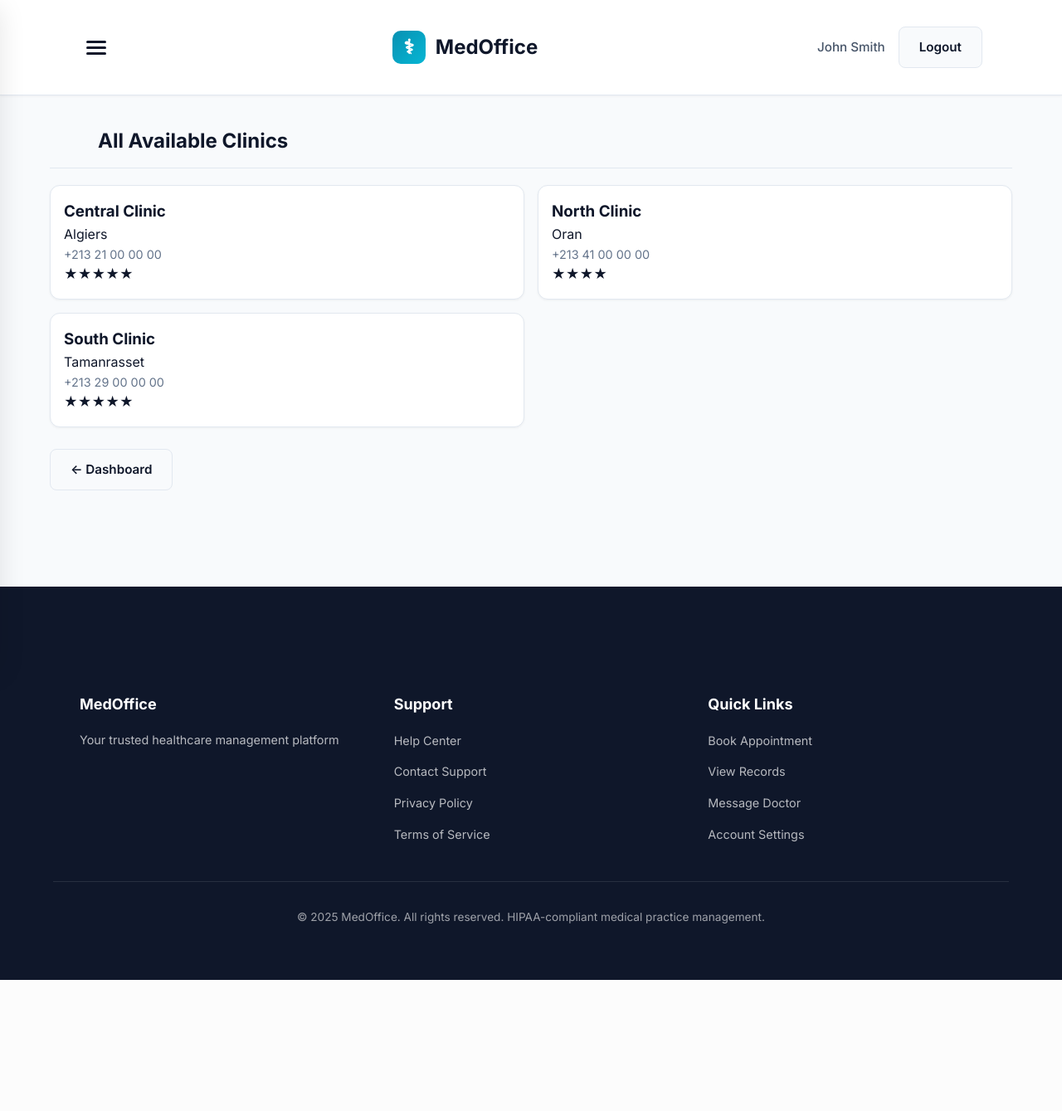
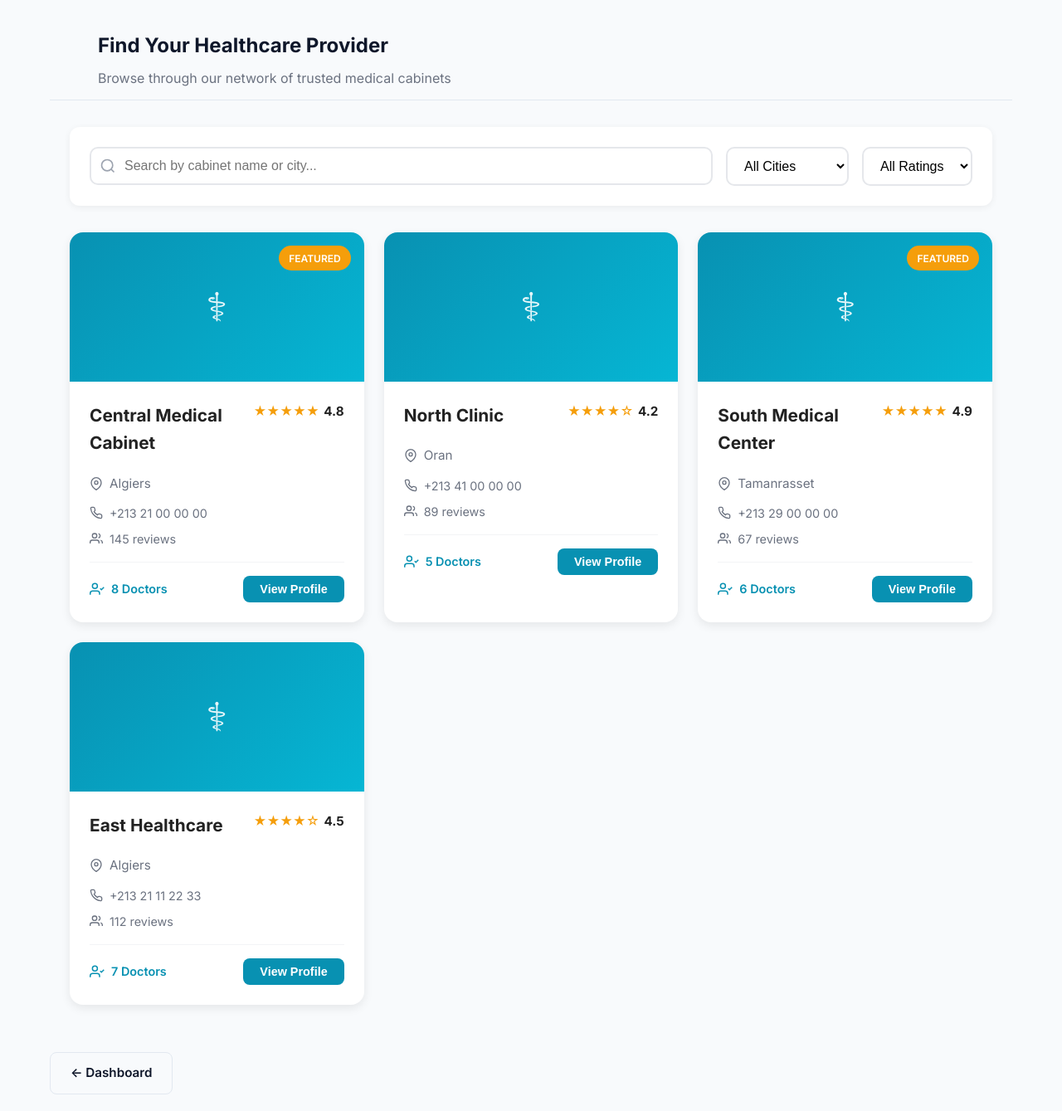
Before and after one commit to badisso22/MedOffice, a PHP site: page /Patient/about_cabinet.php in a window 1280 px wide. Shown: the whole page at 83% size. Before the commit the page ends 1181 px from the top, so only its background shows below. Run offline with PHP 8.4, Linux system fonts and the light colour scheme.

Commit message:
updated about_cabinet.php
changed the structure and made it more visually appealing

```diff
--- /dev/null
+++ b/CSS/cabinet_list.css
@@ -0,0 +1,229 @@
+.cabinets-container {
+    max-width: 1200px;
+    margin: 2rem auto;
+    padding: 0 1.5rem;
+}
+
+.search-filter-bar {
+    background: #fff;
+    padding: 1.5rem;
+    border-radius: 12px;
+    box-shadow: 0 2px 8px rgba(0,0,0,0.06);
+    margin-bottom: 2rem;
+    display: flex;
+    gap: 1rem;
+    flex-wrap: wrap;
+    align-items: center;
+}
+
+.search-box {
+    flex: 1;
+    min-width: 250px;
+    position: relative;
+}
+
+.search-box input {
+    width: 100%;
+    padding: 0.75rem 1rem 0.75rem 2.5rem;
+    border: 2px solid #e5e7eb;
+    border-radius: 10px;
+    font-size: 1rem;
+    transition: all 0.3s;
+}
+
+.search-box input:focus {
+    outline: none;
+    border-color: #0891b2;
+    box-shadow: 0 0 0 3px rgba(8, 145, 178, 0.1);
+}
+
+.search-icon {
+    position: absolute;
+    left: 0.75rem;
+    top: 50%;
+    transform: translateY(-50%);
+    color: #9ca3af;
+}
+
+.filter-select {
+    padding: 0.75rem 1rem;
+    border: 2px solid #e5e7eb;
+    border-radius: 10px;
+    font-size: 1rem;
+    background: #fff;
+    cursor: pointer;
+    transition: all 0.3s;
+}
+
+.filter-select:focus {
+    outline: none;
+    border-color: #0891b2;
+}
+
+.cabinets-grid {
+    display: grid;
+    grid-template-columns: repeat(auto-fill, minmax(320px, 1fr));
+    gap: 1.5rem;
+    margin-bottom: 2rem;
+}
+
+.cabinet-card {
+    background: #fff;
+    border-radius: 16px;
+    overflow: hidden;
+    box-shadow: 0 4px 12px rgba(0,0,0,0.08);
+    transition: all 0.3s ease;
+    cursor: pointer;
+    text-decoration: none;
+    color: inherit;
+    display: block;
+}
+
+.cabinet-card:hover {
+    transform: translateY(-8px);
+    box-shadow: 0 12px 32px rgba(8, 145, 178, 0.2);
+}
+
+.cabinet-image {
+    height: 180px;
+    background: linear-gradient(135deg, #0891b2 0%, #06b6d4 100%);
+    display: flex;
+    align-items: center;
+    justify-content: center;
+    font-size: 3rem;
+    color: rgba(255,255,255,0.9);
+    position: relative;
+}
+
+.featured-badge {
+    position: absolute;
+    top: 1rem;
+    right: 1rem;
+    background: #f59e0b;
+    color: #fff;
+    padding: 0.35rem 0.75rem;
+    border-radius: 20px;
+    font-size: 0.75rem;
+    font-weight: 600;
+    text-transform: uppercase;
+}
+
+.cabinet-content {
+    padding: 1.5rem;
+}
+
+.cabinet-header-row {
+    display: flex;
+    justify-content: space-between;
+    align-items: start;
+    margin-bottom: 0.75rem;
+}
+
+.cabinet-card h3 {
+    font-size: 1.3rem;
+    color: #222;
+    margin: 0 0 0.5rem 0;
+    font-weight: 700;
+}
+
+.cabinet-rating {
+    display: flex;
+    align-items: center;
+    gap: 0.35rem;
+    white-space: nowrap;
+}
+
+.rating-stars {
+    color: #f59e0b;
+    font-size: 0.95rem;
+}
+
+.rating-value {
+    font-weight: 700;
+    color: #222;
+    font-size: 0.95rem;
+}
+
+.cabinet-location {
+    display: flex;
+    align-items: center;
+    gap: 0.5rem;
+    color: #6b7280;
+    font-size: 0.95rem;
+    margin-bottom: 0.75rem;
+}
+
+.cabinet-location svg {
+    flex-shrink: 0;
+}
+
+.cabinet-info-row {
+    display: flex;
+    align-items: center;
+    gap: 0.5rem;
+    color: #6b7280;
+    font-size: 0.9rem;
+    margin-bottom: 0.5rem;
+}
+
+.cabinet-footer {
+    display: flex;
+    justify-content: space-between;
+    align-items: center;
+    padding-top: 1rem;
+    border-top: 1px solid #f3f4f6;
+    margin-top: 1rem;
+}
+
+.doctors-count {
+    display: flex;
+    align-items: center;
+    gap: 0.5rem;
+    color: #0891b2;
+    font-weight: 600;
+    font-size: 0.9rem;
+}
+
+.view-profile-btn {
+    background: #0891b2;
+    color: #fff;
+    padding: 0.5rem 1.25rem;
+    border-radius: 8px;
+    font-size: 0.9rem;
+    font-weight: 600;
+    border: none;
+    cursor: pointer;
+    transition: all 0.3s;
+}
+
+.view-profile-btn:hover {
+    background: #0e7490;
+    transform: scale(1.05);
+}
+
+.empty-state {
+    text-align: center;
+    padding: 3rem 1rem;
+    color: #9ca3af;
+}
+
+.empty-state svg {
+    width: 80px;
+    height: 80px;
+    margin-bottom: 1rem;
+    opacity: 0.5;
+}
+
+@media (max-width: 768px) {
+    .cabinets-grid {
+    grid-template-columns: 1fr;
+    }
+
+    .search-filter-bar {
+    flex-direction: column;
+    }
+
+    .search-box {
+    width: 100%;
+    }
+}
--- a/Patient/about_cabinet.php
+++ b/Patient/about_cabinet.php
@@ -7,158 +7,206 @@
   <link rel="stylesheet" href="../CSS/general.css">
   <link rel="stylesheet" href="../CSS/dashboard.css">
   <link rel="stylesheet" href="../CSS/patient.css">
+  <link rel="stylesheet" href="../CSS/cabinet_list.css">
 </head>
 <body>
-<nav>
-        <div class="nav-container">
-            <button class="drawer-toggle" onclick="toggleDrawer()">
-                <span></span>
-                <span></span>
-                <span></span>
-            </button>
-            <a href="#" class="logo">
-                <div class="logo-icon">⚕</div>
-                MedOffice
-            </a>
-            <div class="nav-cta">
-                <span class="user-name">John Smith</span>
-                <a href="logout.php" class="btn btn-secondary">Logout</a>
-            </div>
+
+  <main class="layout">
+    <section class="page-title">
+      <h1>Find Your Healthcare Provider</h1>
+      <p style="color: #6b7280; margin-top: 0.5rem; font-size: 1rem;">Browse through our network of trusted medical cabinets</p>
+    </section>
+    <div class="cabinets-container">
+      <div class="search-filter-bar">
+        <div class="search-box">
+          <svg class="search-icon" width="20" height="20" viewBox="0 0 24 24" fill="none" stroke="currentColor" stroke-width="2">
+            <circle cx="11" cy="11" r="8"></circle>
+            <path d="m21 21-4.35-4.35"></path>
+          </svg>
+          <input type="text" id="searchInput" placeholder="Search by cabinet name or city..." onkeyup="filterCabinets()">
         </div>
-    </nav>
-<div class="drawer" id="drawer">
-        <div class="drawer-header">
-            <div class="logo">
-                <div class="logo-icon">⚕</div>
-                MedOffice
-            </div>
-            <button class="drawer-close" onclick="toggleDrawer()">&times;</button>
-        </div>
-        <ul class="drawer-menu">
-            <li><a href="dashboard_p.php" class="active">
-                <svg viewBox="0 0 24 24"><rect x="3" y="3" width="7" height="7"></rect><rect x="14" y="3" width="7" height="7"></rect><rect x="14" y="14" width="7" height="7"></rect><rect x="3" y="14" width="7" height="7"></rect></svg>
-                Dashboard
-            </a></li>
-            <li><a href="profileP.php">
-                <svg viewBox="0 0 24 24"><path d="M20 21v-2a4 4 0 0 0-4-4H8a4 4 0 0 0-4 4v2"></path><circle cx="12" cy="7" r="4"></circle></svg>
-                My Profile
-            </a></li>
-            <li><a href="calendarP.php">
-                <svg viewBox="0 0 24 24"><rect x="3" y="4" width="18" height="18" rx="2" ry="2"></rect><line x1="16" y1="2" x2="16" y2="6"></line><line x1="8" y1="2" x2="8" y2="6"></line><line x1="3" y1="10" x2="21" y2="10"></line></svg>
-                Calendar
-            </a></li>
-            <li><a href="calendarP.php">
-                <svg viewBox="0 0 24 24"><rect x="3" y="4" width="18" height="18" rx="2" ry="2"></rect><line x1="16" y1="2" x2="16" y2="6"></line><line x1="8" y1="2" x2="8" y2="6"></line><line x1="3" y1="10" x2="21" y2="10"></line></svg>
-                Appointments
-            </a></li>
-            <li><a href="myRecords.php">
-                <svg viewBox="0 0 24 24"><path d="M14 2H6a2 2 0 0 0-2 2v16a2 2 0 0 0 2 2h12a2 2 0 0 0 2-2V8z"></path><polyline points="14 2 14 8 20 8"></polyline></svg>
-                Medical Records
-            </a></li>
-            <li><a href="myPrescriptions.php">
-                <svg viewBox="0 0 24 24"><rect x="2" y="3" width="20" height="14" rx="2" ry="2"></rect><line x1="8" y1="21" x2="16" y2="21"></line><line x1="12" y1="17" x2="12" y2="21"></line></svg>
-                Prescriptions
-            </a></li>
-          <!--  <li><a href="myPrescriptions.php">
-                <svg viewBox="0 0 24 24"><path d="M21 15a2 2 0 0 1-2 2H7l-4 4V5a2 2 0 0 1 2-2h14a2 2 0 0 1 2 2z"></path></svg>
-                Consultations
-            </a></li>-->
-            <li><a href="about_cabinet.php">
-                <svg viewBox="0 0 24 24"><path d="M3 9l9-7 9 7v11a2 2 0 0 1-2 2H5a2 2 0 0 1-2-2z"></path><polyline points="9 22 9 12 15 12 15 22"></polyline></svg>
-                Cabinet Info
-            </a></li>
-            <li><a href="medAi.php">
-                <svg viewBox="0 0 24 24" fill="none" stroke="white" stroke-width="1.5" stroke-linecap="round" stroke-linejoin="round">
-                    <path d="M12 2C6.48 2 2 6.48 2 12s4.48 10 10 10 10-4.48 10-10S17.52 2 12 2z"/>
-                    <circle cx="8" cy="10" r="1.5" fill="white"/>
-                    <circle cx="12" cy="7" r="1.5" fill="white"/>
-                    <circle cx="16" cy="10" r="1.5" fill="white"/>
-                    <circle cx="10" cy="14" r="1.5" fill="white"/>
-                    <circle cx="14" cy="14" r="1.5" fill="white"/>
-                    <circle cx="12" cy="17" r="1.5" fill="white"/>
-                    <line x1="8" y1="10" x2="12" y2="7" stroke="white" stroke-width="1"/>
-                    <line x1="12" y1="7" x2="16" y2="10" stroke="white" stroke-width="1"/>
-                    <line x1="8" y1="10" x2="10" y2="14" stroke="white" stroke-width="1"/>
-                    <line x1="16" y1="10" x2="14" y2="14" stroke="white" stroke-width="1"/>
-                    <line x1="10" y1="14" x2="12" y2="17" stroke="white" stroke-width="1"/>
-                    <line x1="14" y1="14" x2="12" y2="17" stroke="white" stroke-width="1"/>
-                </svg>                Med Ai
-            </a></li>
-            <li><a href="settings.php">
-                <svg viewBox="0 0 24 24" fill="none" stroke="currentColor" stroke-width="2" stroke-linecap="round" stroke-linejoin="round">
-                    <circle cx="12" cy="12" r="3"></circle>
-                    <path d="M19.4 15a1.65 1.65 0 0 0 .33 1.82l.06.06a2 2 0 1 1-2.83 2.83l-.06-.06a1.65 1.65 0 0 0-1.82-.33 1.65 1.65 0 0 0-1 1.51V21a2 2 0 0 1-4 0v-.09a1.65 1.65 0 0 0-1-1.51 1.65 1.65 0 0 0-1.82.33l-.06.06a2 2 0 1 1-2.83-2.83l.06-.06a1.65 1.65 0 0 0 .33-1.82 1.65 1.65 0 0 0-1.51-1H3a2 2 0 0 1 0-4h.09a1.65 1.65 0 0 0 1.51-1 1.65 1.65 0 0 0-.33-1.82l-.06-.06A2 2 0 1 1 6.92 4.58l.06.06c.37.37.86.54 1.34.41a1.65 1.65 0 0 0 1-1.51V3a2 2 0 0 1 4 0v.09c0 .49.19.97.54 1.34a1.65 1.65 0 0 0 1.82.33h.06a2 2 0 1 1 2.83 2.83l-.06.06a1.65 1.65 0 0 0-.33 1.82c.1.63.52 1.15 1.15 1.25z"/>
-                </svg>
-                Settings
-            </a></li>
-            <button class="drawer-logout" onclick="logout()">Logout</button>
-        </ul>
+        <select class="filter-select" id="cityFilter" onchange="filterCabinets()">
+          <option value="">All Cities</option>
+          <option value="Algiers">Algiers</option>
+          <option value="Oran">Oran</option>
+          <option value="Tamanrasset">Tamanrasset</option>
+        </select>
+        <select class="filter-select" id="ratingFilter" onchange="filterCabinets()">
+          <option value="">All Ratings</option>
+          <option value="5">5 Stars</option>
+          <option value="4">4+ Stars</option>
+          <option value="3">3+ Stars</option>
+        </select>
+      </div>
+      <div id="cab-list" class="cabinets-grid"></div>
+
+      <div id="emptyState" class="empty-state" style="display: none;">
+        <svg viewBox="0 0 24 24" fill="none" stroke="currentColor" stroke-width="2">
+          <circle cx="12" cy="12" r="10"></circle>
+          <line x1="12" y1="8" x2="12" y2="12"></line>
+          <line x1="12" y1="16" x2="12.01" y2="16"></line>
+        </svg>
+        <h3>No cabinets found</h3>
+        <p>Try adjusting your search or filters</p>
+      </div>
     </div>
-  <main class="layout">
 
-<section class="page-title"><h1>All Available Clinics</h1></section>
-<div id="cab-list" class="grid-2"></div>
-<script>
-const data=[{id:1,name:'Central Clinic',city:'Algiers',phone:'+213 21 00 00 00', rating :"★★★★★"},{id:2,name:'North Clinic',city:'Oran',phone:'+213 41 00 00 00',rating :"★★★★"},{id:3,name:'South Clinic',city:'Tamanrasset',phone:'+213 29 00 00 00',rating :"★★★★★"}];
-const list=document.getElementById('cab-list');
-function render(items){
-    list.innerHTML = '';
-    items.forEach(c => {
-        const a = document.createElement('a');
-        a.className = 'card';
-        a.href = 'cabinet_info.php?id=' + c.id;
-        a.style.textDecoration = 'none';
-        a.style.color = 'inherit';
-        a.innerHTML = '<h3>' + c.name + '</h3>' +
-                                    '<p>' + c.city + '</p>' +
-                                    '<p class="note">' + c.phone + '</p>' +
-                                    '<p class="rating">' + (c.rating || '') + '</p>';
-        list.appendChild(a);
-    });
-}
-render(data);
-</script>
+    <br>
+    <a href="dashboard_p.php" class="btn btn-secondary">← Dashboard</a>
+  </main>
 
-      <br>
-      <a href="dashboard_p.php" class="btn btn-secondary">← Dashboard</a>
-  </main>
-<footer>
-        <div class="footer-content">
-            <div class="footer-section">
-                <h3>MedOffice</h3>
-                <p>Your trusted healthcare management platform</p>
-            </div>
-            <div class="footer-section">
-                <h3>Support</h3>
-                <ul>
-                    <li><a href="#">Help Center</a></li>
-                    <li><a href="#">Contact Support</a></li>
-                    <li><a href="#">Privacy Policy</a></li>
-                    <li><a href="#">Terms of Service</a></li>
-                </ul>
-            </div>
-            <div class="footer-section">
-                <h3>Quick Links</h3>
-                <ul>
-                    <li><a href="#">Book Appointment</a></li>
-                    <li><a href="#">View Records</a></li>
-                    <li><a href="#">Message Doctor</a></li>
-                    <li><a href="#">Account Settings</a></li>
-                </ul>
-            </div>
-        </div>
-        <div class="footer-bottom">
-            <p>&copy; 2025 MedOffice. All rights reserved. HIPAA-compliant medical practice management.</p>
-        </div>
-    </footer>
+
   <script>
     function toggleDrawer(){
       const d=document.getElementById('drawer');
-      const o=document.getElementById('drawerOverlay');
       d.classList.toggle('open');
-      o.classList.toggle('active');
     }
 
+    const data = [
+      {
+        id: 1,
+        name: 'Central Medical Cabinet',
+        city: 'Algiers',
+        phone: '+213 21 00 00 00',
+        rating: 5,
+        ratingDisplay: '★★★★★',
+        ratingValue: '4.8',
+        reviews: 145,
+        doctors: 8,
+        featured: true
+      },
+      {
+        id: 2,
+        name: 'North Clinic',
+        city: 'Oran',
+        phone: '+213 41 00 00 00',
+        rating: 4,
+        ratingDisplay: '★★★★☆',
+        ratingValue: '4.2',
+        reviews: 89,
+        doctors: 5,
+        featured: false
+      },
+      {
+        id: 3,
+        name: 'South Medical Center',
+        city: 'Tamanrasset',
+        phone: '+213 29 00 00 00',
+        rating: 5,
+        ratingDisplay: '★★★★★',
+        ratingValue: '4.9',
+        reviews: 67,
+        doctors: 6,
+        featured: true
+      },
+      {
+        id: 4,
+        name: 'East Healthcare',
+        city: 'Algiers',
+        phone: '+213 21 11 22 33',
+        rating: 4,
+        ratingDisplay: '★★★★☆',
+        ratingValue: '4.5',
+        reviews: 112,
+        doctors: 7,
+        featured: false
+      }
+    ];
+
+    const list = document.getElementById('cab-list');
+    const emptyState = document.getElementById('emptyState');
+    let filteredData = [...data];
+
+    function render(items) {
+      list.innerHTML = '';
+
+      if (items.length === 0) {
+        emptyState.style.display = 'block';
+        return;
+      }
+
+      emptyState.style.display = 'none';
+
+      items.forEach(c => {
+        const card = document.createElement('a');
+        card.className = 'cabinet-card';
+        card.href = 'cabinet_profile.php?id=' + c.id;
+
+        card.innerHTML = `
+          <div class="cabinet-image">
+            ⚕
+            ${c.featured ? '<span class="featured-badge">Featured</span>' : ''}
+          </div>
+          <div class="cabinet-content">
+            <div class="cabinet-header-row">
+              <h3>${c.name}</h3>
+              <div class="cabinet-rating">
+                <span class="rating-stars">${c.ratingDisplay}</span>
+                <span class="rating-value">${c.ratingValue}</span>
+              </div>
+            </div>
+
+            <div class="cabinet-location">
+              <svg width="16" height="16" viewBox="0 0 24 24" fill="none" stroke="currentColor" stroke-width="2">
+                <path d="M21 10c0 7-9 13-9 13s-9-6-9-13a9 9 0 0 1 18 0z"></path>
+                <circle cx="12" cy="10" r="3"></circle>
+              </svg>
+              ${c.city}
+            </div>
+
+            <div class="cabinet-info-row">
+              <svg width="16" height="16" viewBox="0 0 24 24" fill="none" stroke="currentColor" stroke-width="2">
+                <path d="M22 16.92v3a2 2 0 0 1-2.18 2 19.79 19.79 0 0 1-8.63-3.07 19.5 19.5 0 0 1-6-6 19.79 19.79 0 0 1-3.07-8.67A2 2 0 0 1 4.11 2h3a2 2 0 0 1 2 1.72 12.84 12.84 0 0 0 .7 2.81 2 2 0 0 1-.45 2.11L8.09 9.91a16 16 0 0 0 6 6l1.27-1.27a2 2 0 0 1 2.11-.45 12.84 12.84 0 0 0 2.81.7A2 2 0 0 1 22 16.92z"></path>
+              </svg>
+              ${c.phone}
+            </div>
+
+            <div class="cabinet-info-row">
+              <svg width="16" height="16" viewBox="0 0 24 24" fill="none" stroke="currentColor" stroke-width="2">
+                <path d="M17 21v-2a4 4 0 0 0-4-4H5a4 4 0 0 0-4 4v2"></path>
+                <circle cx="9" cy="7" r="4"></circle>
+                <path d="M23 21v-2a4 4 0 0 0-3-3.87"></path>
+                <path d="M16 3.13a4 4 0 0 1 0 7.75"></path>
+              </svg>
+              ${c.reviews} reviews
+            </div>
+
+            <div class="cabinet-footer">
+              <div class="doctors-count">
+                <svg width="18" height="18" viewBox="0 0 24 24" fill="none" stroke="currentColor" stroke-width="2">
+                  <path d="M16 21v-2a4 4 0 0 0-4-4H5a4 4 0 0 0-4 4v2"></path>
+                  <circle cx="8.5" cy="7" r="4"></circle>
+                  <polyline points="17 11 19 13 23 9"></polyline>
+                </svg>
+                ${c.doctors} Doctors
+              </div>
+              <button class="view-profile-btn" onclick="event.preventDefault(); window.location.href='cabinet_profile.php?id=${c.id}'">View Profile</button>
+            </div>
+          </div>
+        `;
+
+        list.appendChild(card);
+      });
+    }
+
+    function filterCabinets() {
+      const searchTerm = document.getElementById('searchInput').value.toLowerCase();
+      const cityFilter = document.getElementById('cityFilter').value;
+      const ratingFilter = parseInt(document.getElementById('ratingFilter').value) || 0;
+
+      filteredData = data.filter(cabinet => {
+        const matchesSearch = cabinet.name.toLowerCase().includes(searchTerm) ||
+                             cabinet.city.toLowerCase().includes(searchTerm);
+        const matchesCity = !cityFilter || cabinet.city === cityFilter;
+        const matchesRating = !ratingFilter || cabinet.rating >= ratingFilter;
+
+        return matchesSearch && matchesCity && matchesRating;
+      });
+
+      render(filteredData);
+    }
+
+    render(data);
   </script>
 </body>
 </html>
```
